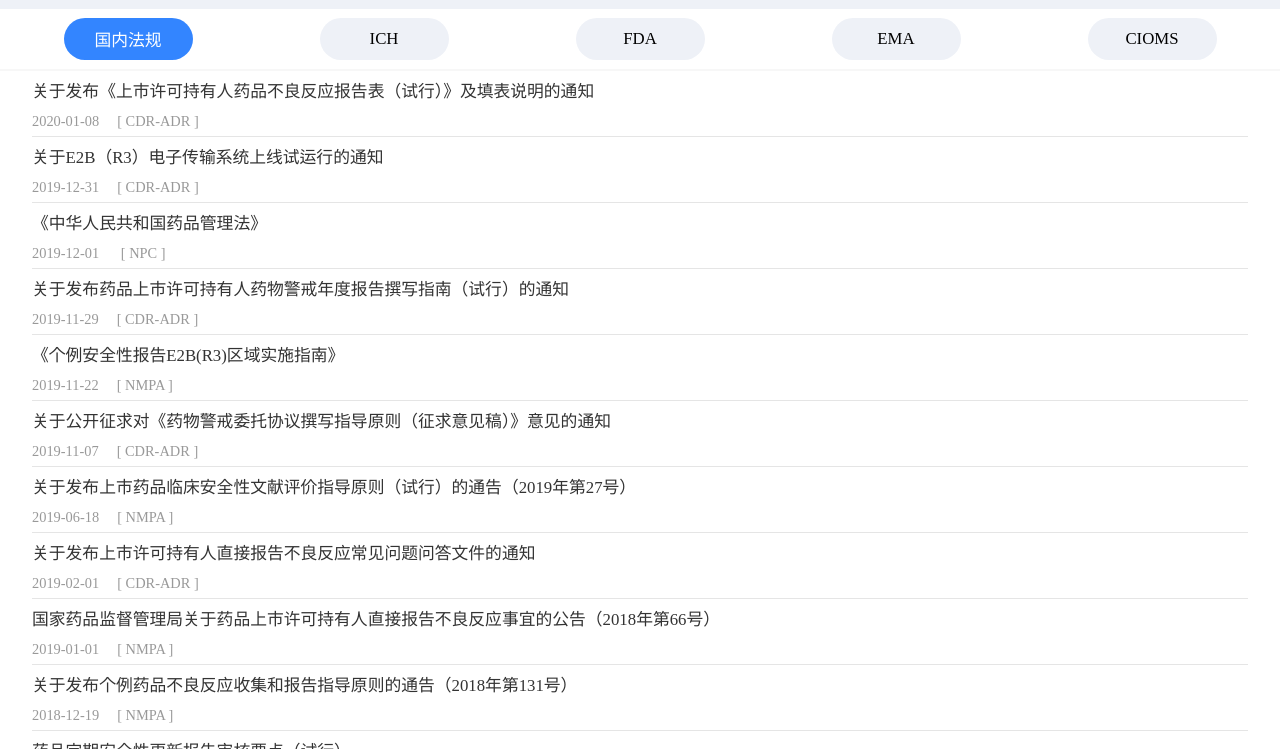
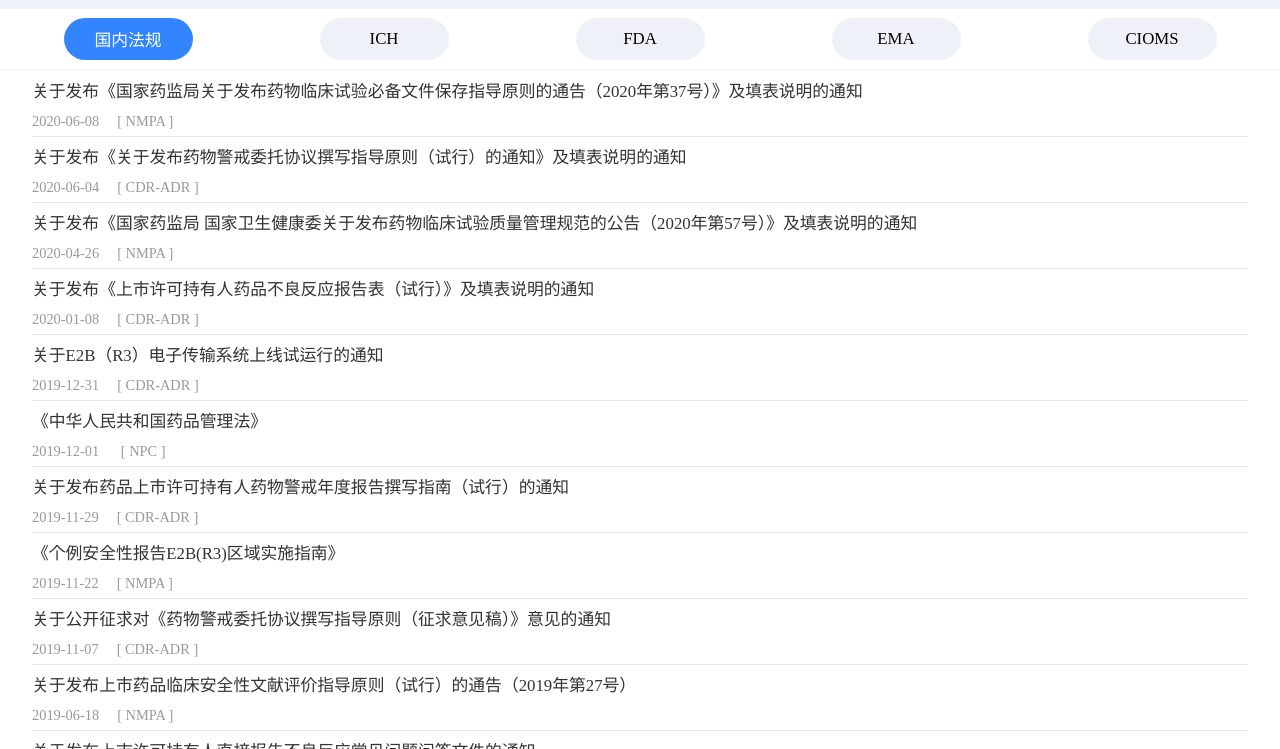
Before and after one commit to mengbo1991/disclaimer, a plain HTML site: page index.html in a window 1280 px wide. Shown: the part 51-800 px from the top of the page. Drawn offline with Linux system fonts and the light colour scheme.

Commit message:
新增内容

```diff
--- a/index.html
+++ b/index.html
@@ -34,10 +34,29 @@
 							<ul class="chiDetailList commonStyle">
 								<li>
 									<div class="commonLeft">
+										<a href="http://www.nmpa.gov.cn/WS04/CL2138/378032.html">关于发布《国家药监局关于发布药物临床试验必备文件保存指导原则的通告（2020年第37号）》及填表说明的通知</a>
+										<p><span>2020-06-08</span><span class="source">[ NMPA ]</span></p>
+									</div>
+								</li>
+								<li>
+									<div class="commonLeft">
+										<a href="http://www.cdr-adr.org.cn/drug_1/zcfg_1/zcfg_zdyz/202006/t20200604_47472.html">关于发布《关于发布药物警戒委托协议撰写指导原则（试行）的通知》及填表说明的通知</a>
+										<p><span>2020-06-04</span><span class="source">[ CDR-ADR ]</span></p>
+									</div>
+								</li>
+								<li>
+									<div class="commonLeft">
+										<a href="http://www.nmpa.gov.cn/WS04/CL2138/376852.html">关于发布《国家药监局 国家卫生健康委关于发布药物临床试验质量管理规范的公告（2020年第57号）》及填表说明的通知</a>
+										<p><span>2020-04-26</span><span class="source">[ NMPA ]</span></p>
+									</div>
+								</li>
+								<li>
+									<div class="commonLeft">
 										<a href="http://www.cdr-adr.org.cn/drug_1/zcfg_1/zcfg_zdyz/202001/t20200108_47026.html">关于发布《上市许可持有人药品不良反应报告表（试行）》及填表说明的通知</a>
 										<p><span>2020-01-08</span><span class="source">[ CDR-ADR ]</span></p>
 									</div>
 								</li>
+
 								<li>
 									<div class="drugsDetailList-left commonLeft">
 										<a href="http://www.cdr-adr.org.cn/drug_1/zcfg_1/zcfg_zdyz/201912/t20191231_47006.html">关于E2B（R3）电子传输系统上线试运行的通知</a>
```
